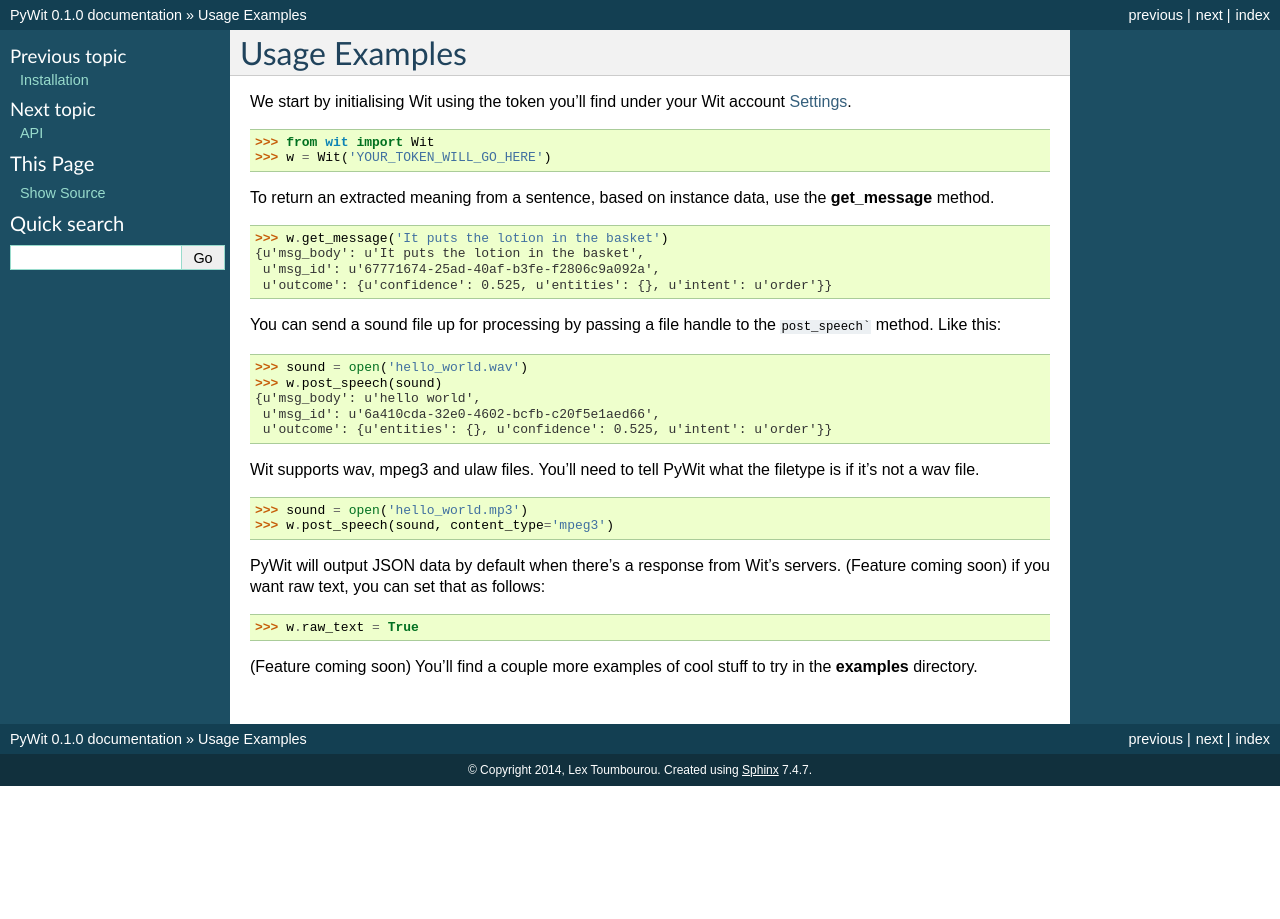
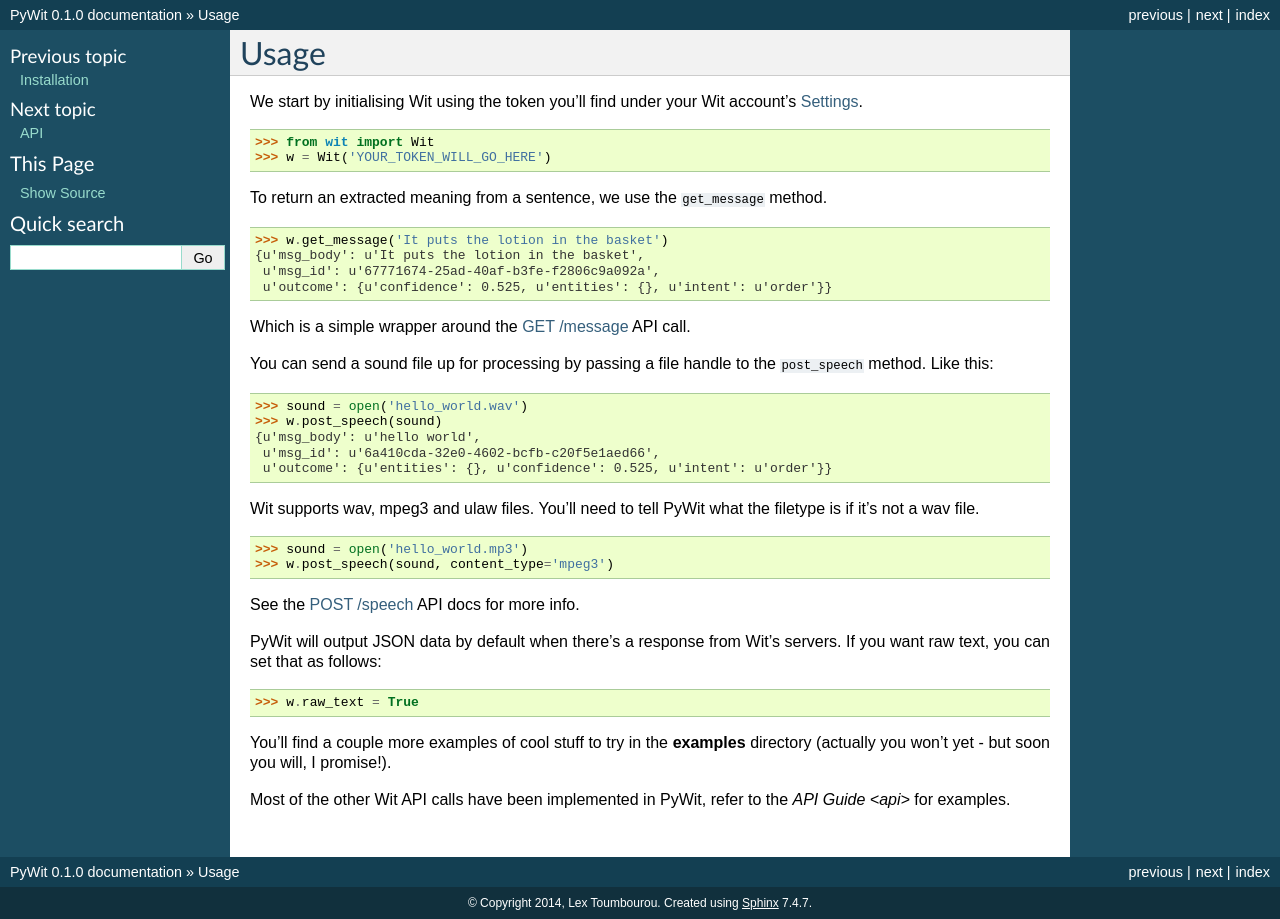
Before and after one commit to lextoumbourou/PyWit, a Sphinx documentation site: the page built from docs/usage_examples.rst, in a window 1280 px wide. Built offline with Sphinx 7.4.7, drawn with Linux system fonts in a browser that asks for light colours; pages that are not in the unit, such as notebooks, are missing from menus.

Commit message:
Cleaned up usage docs

````diff
--- a/docs/usage_examples.rst
+++ b/docs/usage_examples.rst
@@ -1,14 +1,14 @@
-Usage Examples
-==============
+Usage
+=====
 
-We start by initialising Wit using the token you'll find under your Wit account `Settings <https://console.wit.ai/#/settings>`_.
+We start by initialising Wit using the token you'll find under your Wit account's `Settings <https://console.wit.ai/#/settings>`_.
 
 ::
 
     >>> from wit import Wit
     >>> w = Wit('YOUR_TOKEN_WILL_GO_HERE')
 
-To return an extracted meaning from a sentence, based on instance data, use the **get_message** method.
+To return an extracted meaning from a sentence, we use the ``get_message`` method.
 
 ::
 
@@ -17,7 +17,9 @@
      u'msg_id': u'67771674-25ad-40af-b3fe-f2806c9a092a',
      u'outcome': {u'confidence': 0.525, u'entities': {}, u'intent': u'order'}}
 
-You can send a sound file up for processing by passing a file handle to the ``post_speech``` method. Like this:
+Which is a simple wrapper around the `GET /message <https://wit.ai/docs/api#toc_3>`_ API call.
+
+You can send a sound file up for processing by passing a file handle to the ``post_speech`` method. Like this:
 
 ::
 
@@ -34,10 +36,14 @@
     >>> sound = open('hello_world.mp3')
     >>> w.post_speech(sound, content_type='mpeg3')
 
-PyWit will output JSON data by default when there's a response from Wit's servers. (Feature coming soon) if you want raw text, you can set that as follows:
+See the `POST /speech <https://wit.ai/docs/api#toc_8>`_ API docs for more info.
+
+PyWit will output JSON data by default when there's a response from Wit's servers. If you want raw text, you can set that as follows:
 
 ::
 
     >>> w.raw_text = True
 
-(Feature coming soon) You'll find a couple more examples of cool stuff to try in the **examples** directory.
+You'll find a couple more examples of cool stuff to try in the **examples** directory (actually you won't yet - but soon you will, I promise!).
+
+Most of the other Wit API calls have been implemented in PyWit, refer to the `API Guide <api>` for examples.
````
